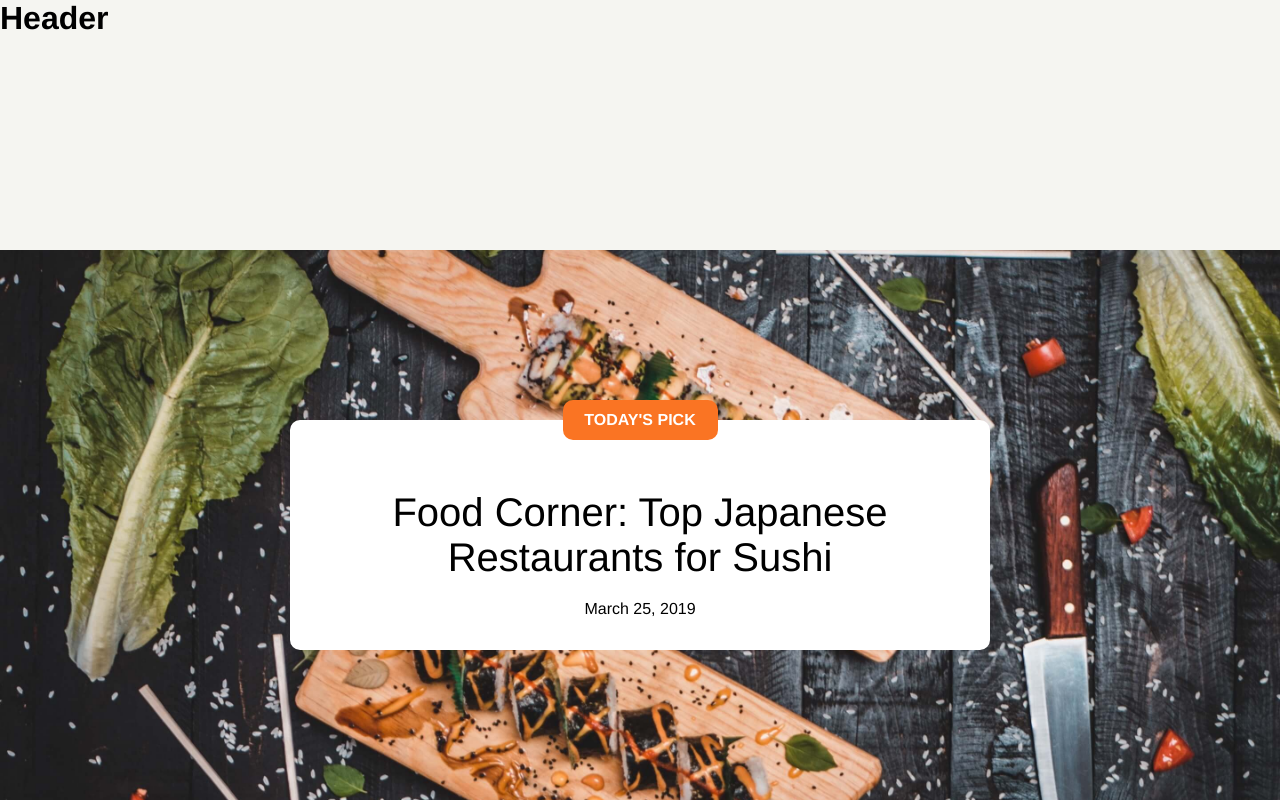
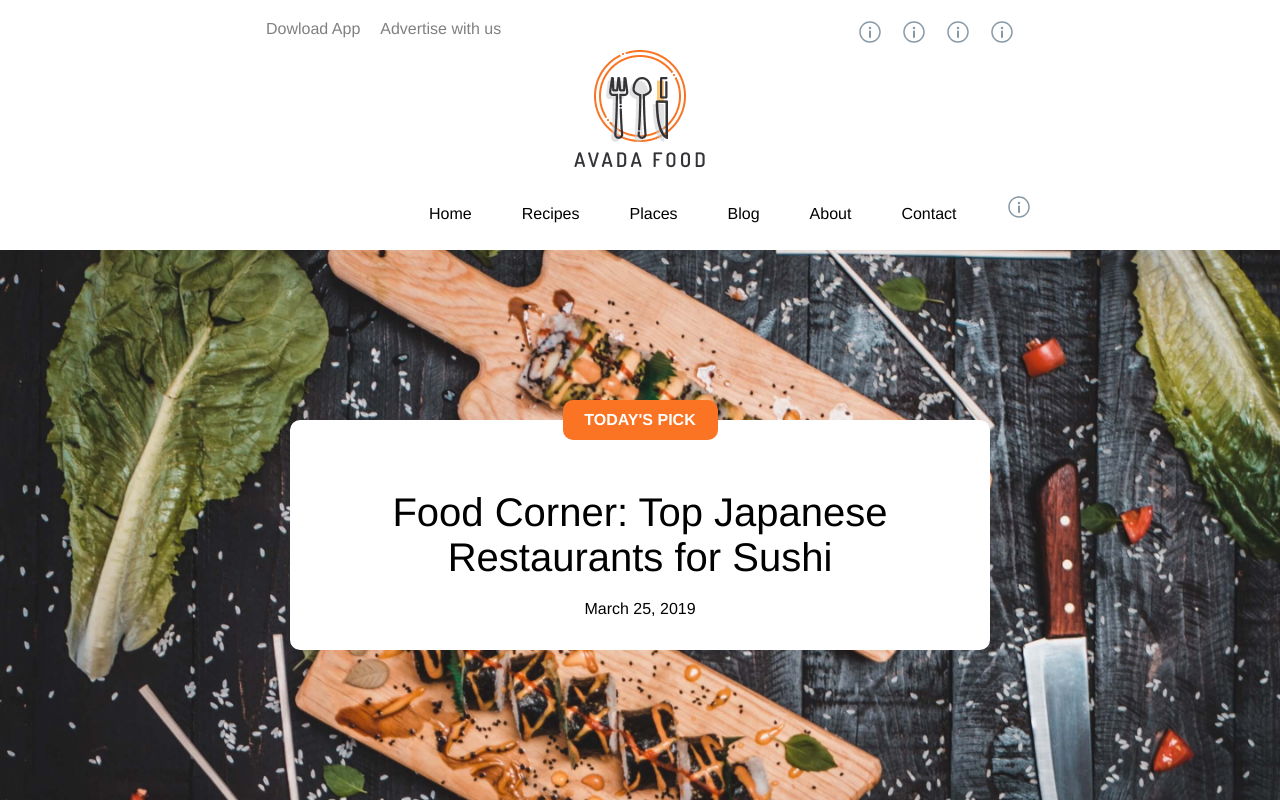
Before and after one commit to ParisiA02/proj-html-vuejs, a Vue app: page / in a window 1280 px wide. Shown: the top 800 px of the page. Built offline with nearby package versions, Linux system fonts and the light colour scheme.

Commit message:
added header style

```diff
--- a/src/components/Header.vue
+++ b/src/components/Header.vue
@@ -1,6 +1,35 @@
 <template>
   <div class="header">
-    <h1>Header</h1>
+    <div class="upper-header">
+      <div class="left-header">
+        <ul>
+          <li>Dowload App</li>
+          <li>Advertise with us</li>
+        </ul>
+      </div>
+      <div class="right-header">
+        <ul>
+          <li><img src="../assets/image.svg" alt=""></li>
+          <li><img src="../assets/image.svg" alt=""></li>
+          <li><img src="../assets/image.svg" alt=""></li>
+          <li><img src="../assets/image.svg" alt=""></li>
+        </ul>
+      </div>
+    </div>
+    <div class="header-logo">
+      <img src="../assets/avada-food-logo.png" alt="">
+    </div>
+    <div class="header-menu">
+      <ul>
+        <li>Home</li>
+        <li>Recipes</li>
+        <li>Places</li>
+        <li>Blog</li>
+        <li>About</li>
+        <li>Contact</li>
+        <li><img src="../assets/image.svg" alt=""></li>
+      </ul>
+    </div>
   </div>
 </template>
 
@@ -10,8 +39,49 @@ export default {
 }
 </script>
 
-<style>
+<style lang="scss">
   .header{
     height: 250px;
+    background-color: white;
+
+    .upper-header{
+      width: 60%;
+      margin: 0 auto;
+      color: grey;
+
+      .left-header ul, .right-header ul{
+        list-style-type: none;
+        margin-top: 20px;
+        li{
+          display: inline;
+          padding: 10px;
+        }
+      }
+      .left-header{
+        float: left;
+      }
+      .right-header{
+        float: right;
+      }
+    }
+
+    .header-logo{
+      text-align: center;
+      padding-top: 50px;
+    }
+    .header-menu{
+      width: 40%;
+      margin: 0 auto;
+      padding: 20px;
+      text-align: center;
+
+      ul{
+        list-style-type: none;
+        li{
+          display: inline;
+          padding: 25px;
+        }
+      }
+    }
   }
 </style>
```
